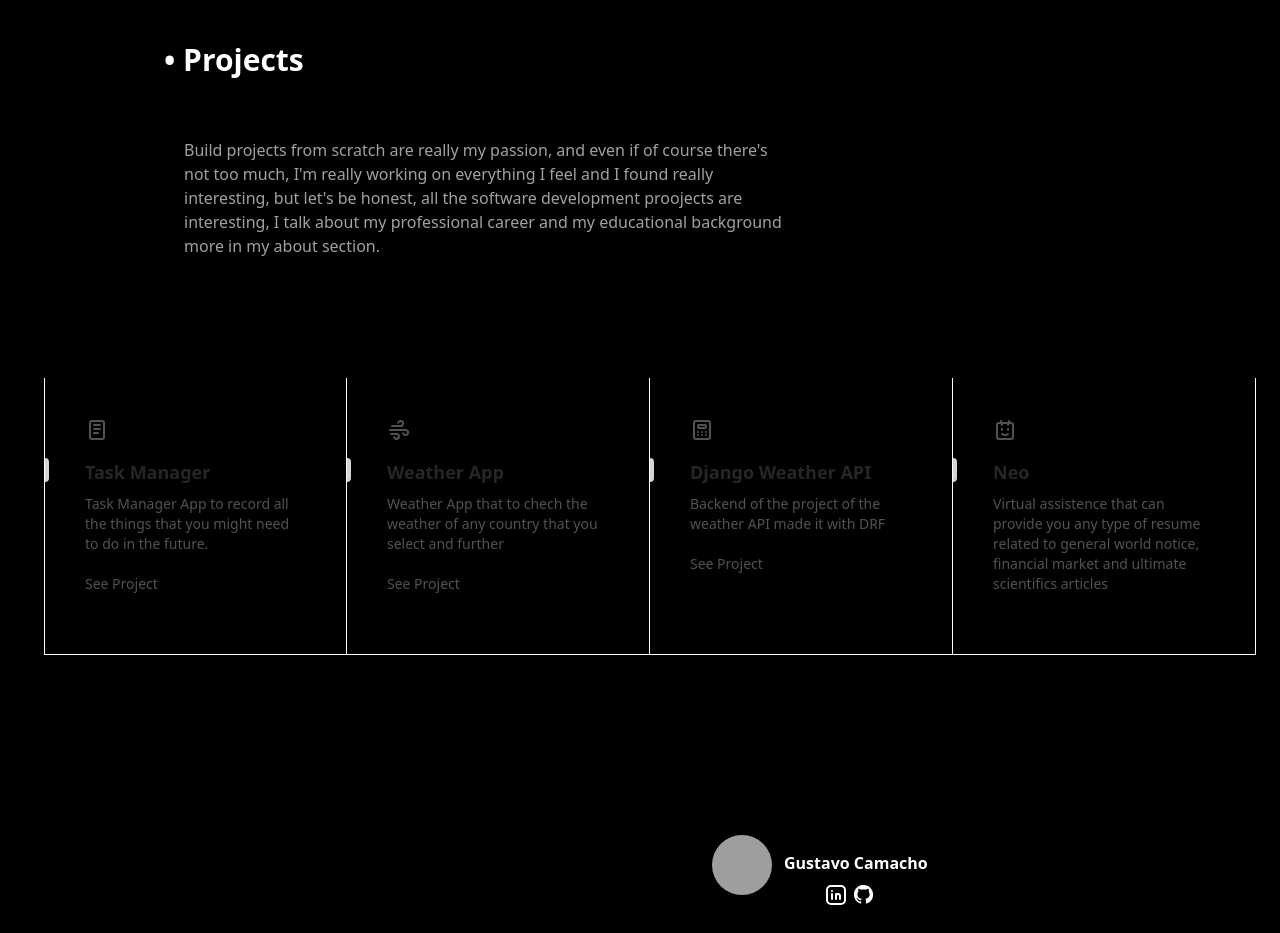
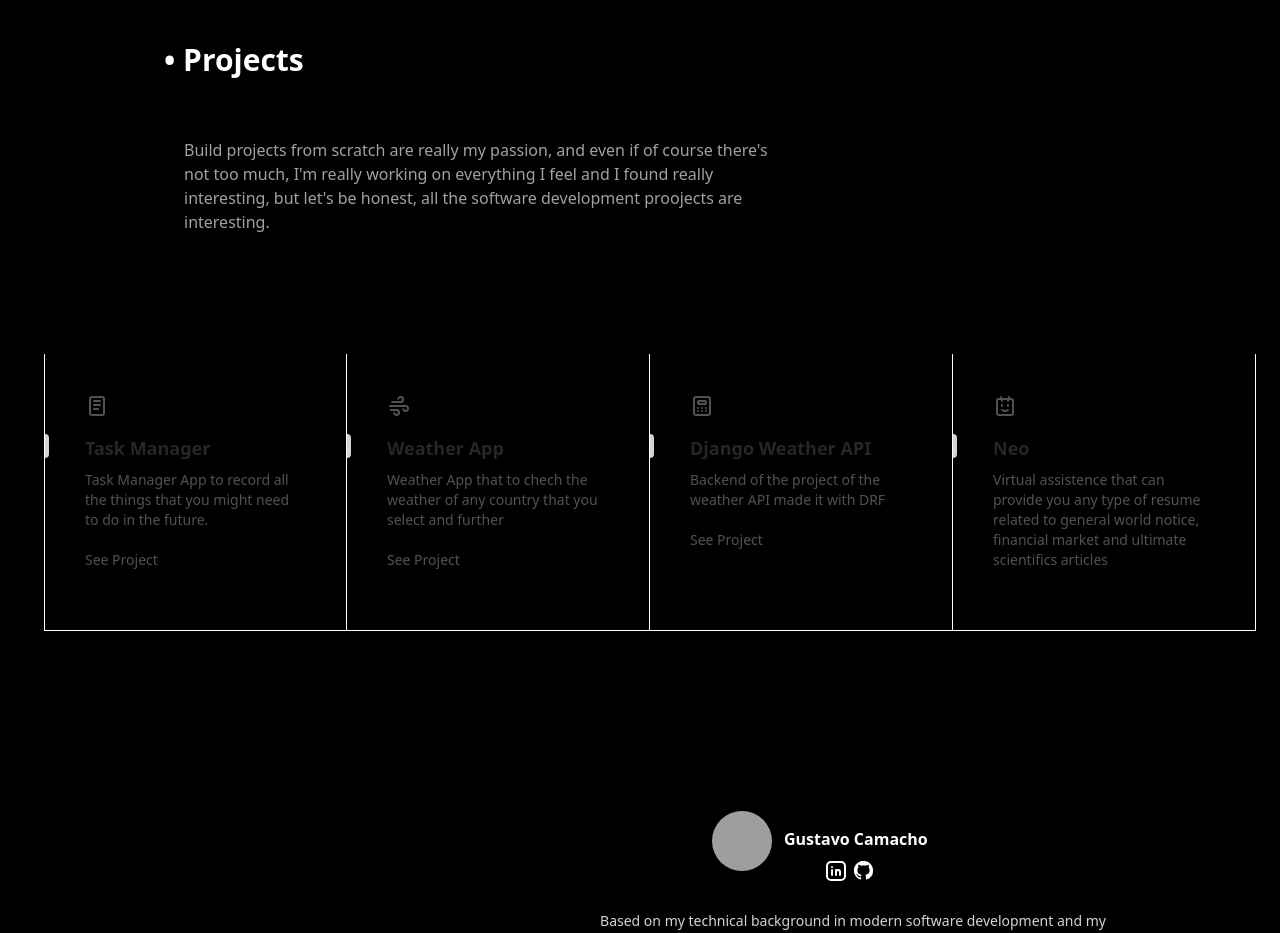
Before and after one commit to Gusttav28/gustavo-portfolio, a Next.js app: page / in a window 1280 px wide. Shown: the part 1600-2533 px from the top of the page. Built offline with nearby package versions, Linux system fonts and the light colour scheme; grey boxes are pictures that could not be loaded.

Commit message:
adding files

```diff
--- a/src/app/NavbarDemo.jsx
+++ b/src/app/NavbarDemo.jsx
@@ -66,7 +66,7 @@ const DummyContent = () => {
       </div>
       <h1 className="-mt-60 ml-7 text-left text-2xl sm:text-2xl md:text-2xl md:-mt-90 md:ml-18 lg:text-3xl font-bold lg:-mt-130 lg:ml-30 xl:text-3xl xl:-mt-120 xl:ml-35">• Projects</h1>
       <div className="flex flex-wrap ml-6 pl-4 pr-10 mt-10 lg:pl-20 lg:px-20 lg:mr-40 lg:ml-20 lg:mt-15 xl:mr-60 xl:max-w-3xl">
-        <label className="text-neutral-400 text-sm lg:text-left lg:text-base">Build projects from scratch are really my passion, and even if of course there's not too much, I'm really working on everything I feel and I found really interesting, but let's be honest, all the software development proojects are interesting, I talk about my professional career and my educational background more in my <a className="hover:text-blue-500" href="">about section.</a> </label>
+        <label className="text-neutral-400 text-sm lg:text-left lg:text-base">Build projects from scratch are really my passion, and even if of course there's not too much, I'm really working on everything I feel and I found really interesting, but let's be honest, all the software development proojects are interesting. </label>
       </div>
       <section className="ml-5 lg:mt-20">
         <ProjectSectionDemo/>
```
Also changed, not shown: 1 other file (tests, documents, lock files or other folders).
